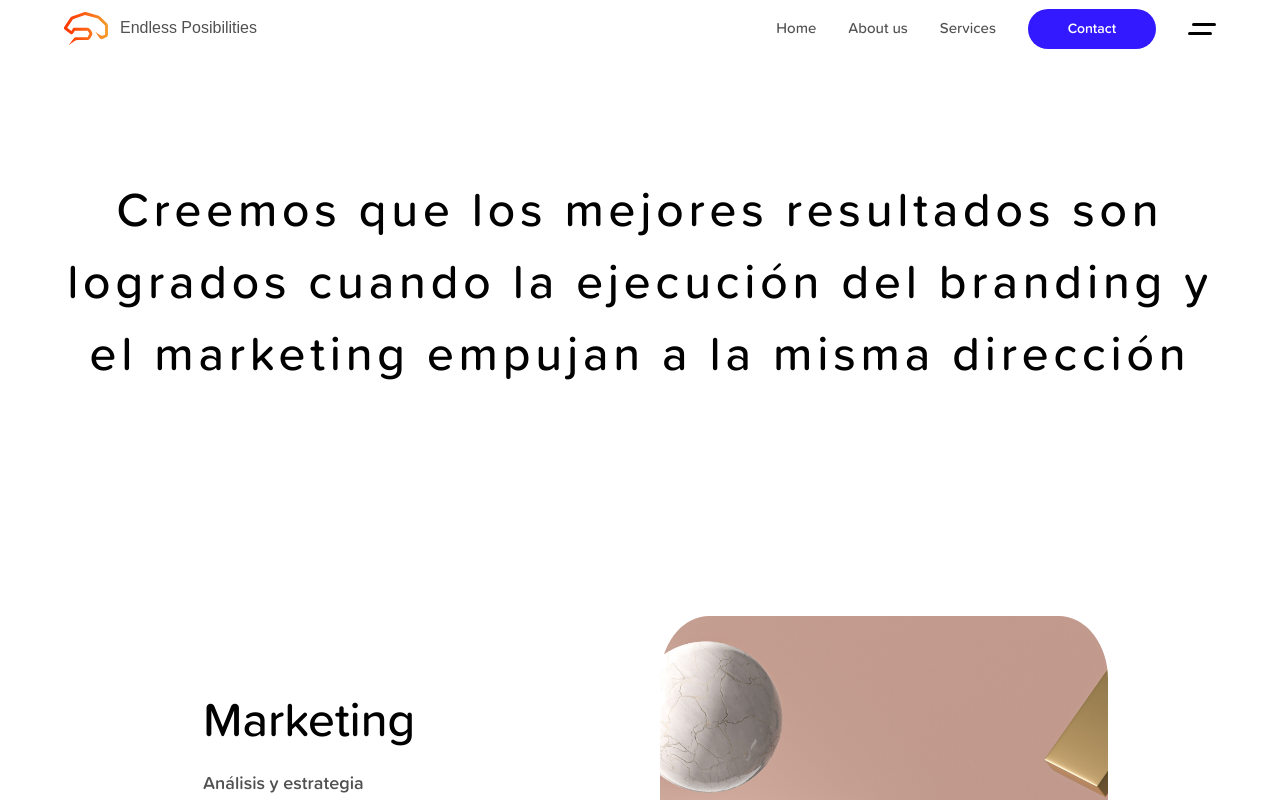
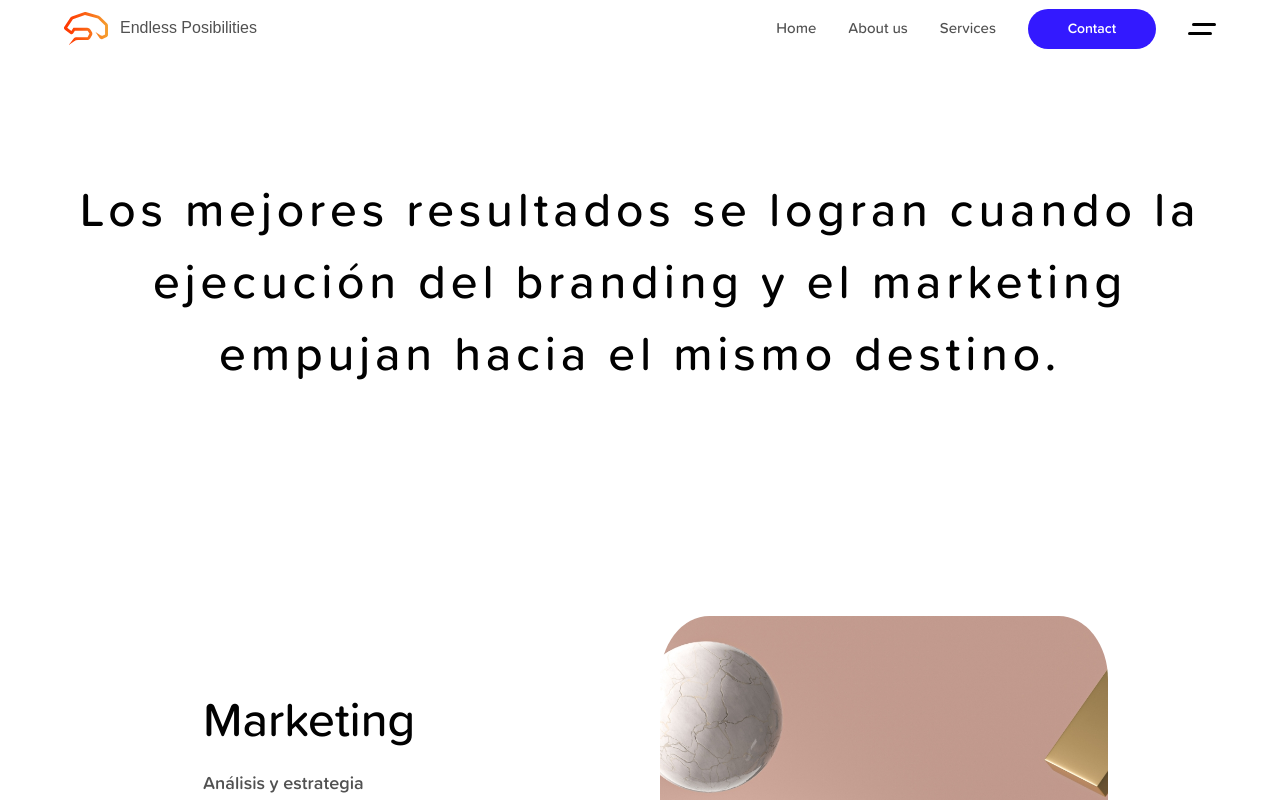
Before and after one commit to saufth/emah-dev, a Next.js app: page /services in a window 1280 px wide. Shown: the top 800 px of the page. Built offline with nearby package versions, Linux system fonts and the light colour scheme; a web font is replaced by a local one.

Commit message:
Sections headings text update

```diff
--- a/src/pages/about.tsx
+++ b/src/pages/about.tsx
@@ -10,7 +10,7 @@ import styles from '../styles/pages/AboutPage.module.css'
 
 /** About page configuration */
 const aboutConfig: AboutProps = {
-  description: 'Aquí te presentamos los más importantes para nosotros, mismos que forman parte de nuestro ADN y que son clave en la generación de soluciones de valor para nuestros clientes',
+  description: 'Te presentamos las soluciones más importantes para nosotros. Estas forman parte de nuestro ADN y son clave en la generación de valor para nuestros clientes.',
   showcases: [
     {
       heading: 'Trabajamos en equipo',
@@ -84,7 +84,7 @@ const AboutPage = () => {
     <AboutLayout>
       <main>
         <Header
-          description='El éxito a corto, mediano y largo plazo de cualquier empresa no depende de un solo aspecto, sino de la sincronización de muchos'
+          description='El éxito a corto, mediano y largo plazo de cualquier empresa no depende de un solo aspecto, sino de la sincronización de muchos hacia el mismo objetivo.'
         />
         <div className={styles.about}>
           <About {...aboutConfig} />
--- a/src/pages/services.tsx
+++ b/src/pages/services.tsx
@@ -57,7 +57,7 @@ const ServicesPage = () => {
     <SmoothLayout>
       <main>
         <Header
-          description='Creemos que los mejores resultados son logrados cuando la ejecución del branding y el marketing empujan a la misma dirección'
+          description='Los mejores resultados se logran cuando la ejecución del branding y el marketing empujan hacia el mismo destino.'
         />
         <About {...aboutConfig} />
       </main>
```
